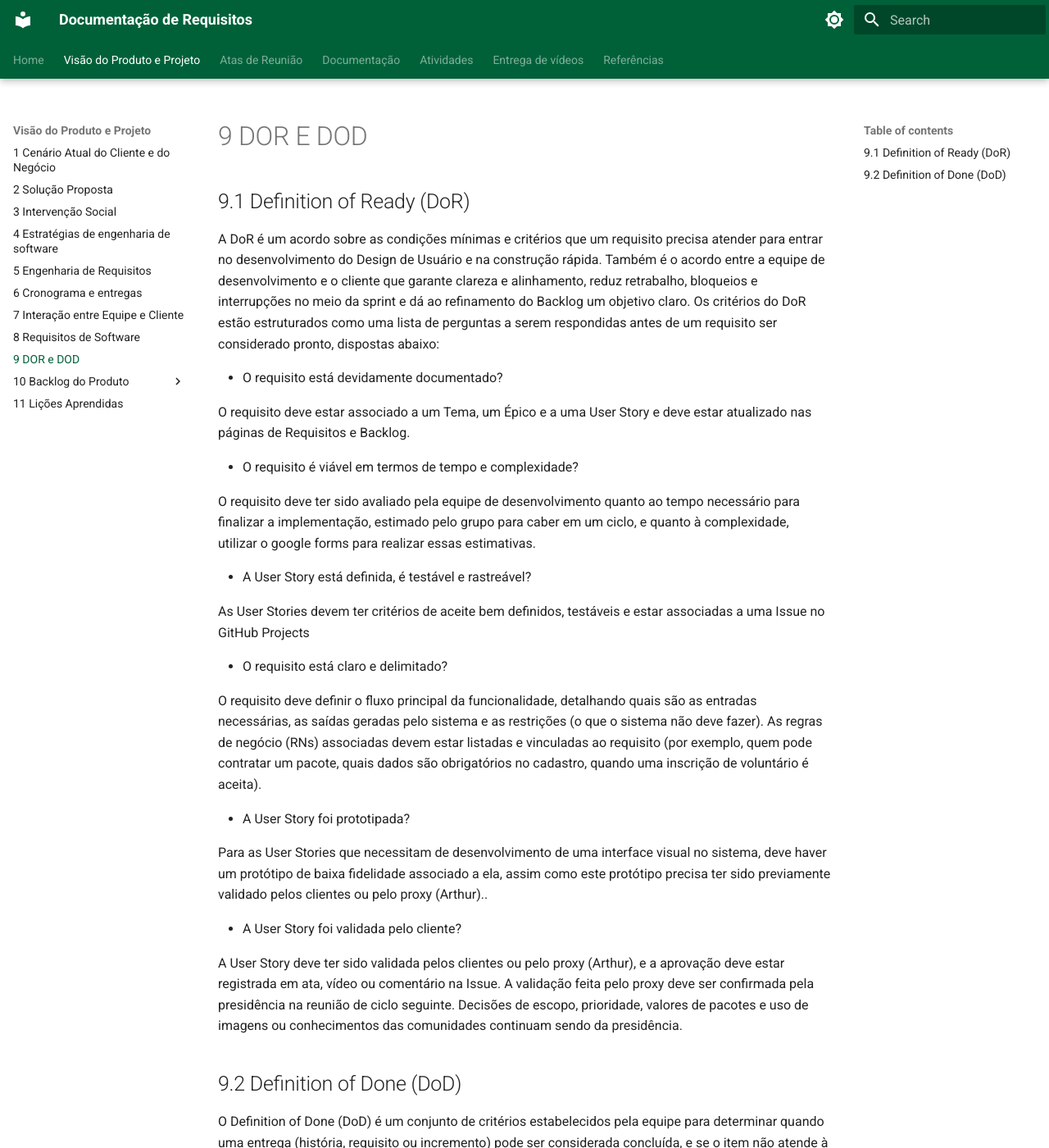
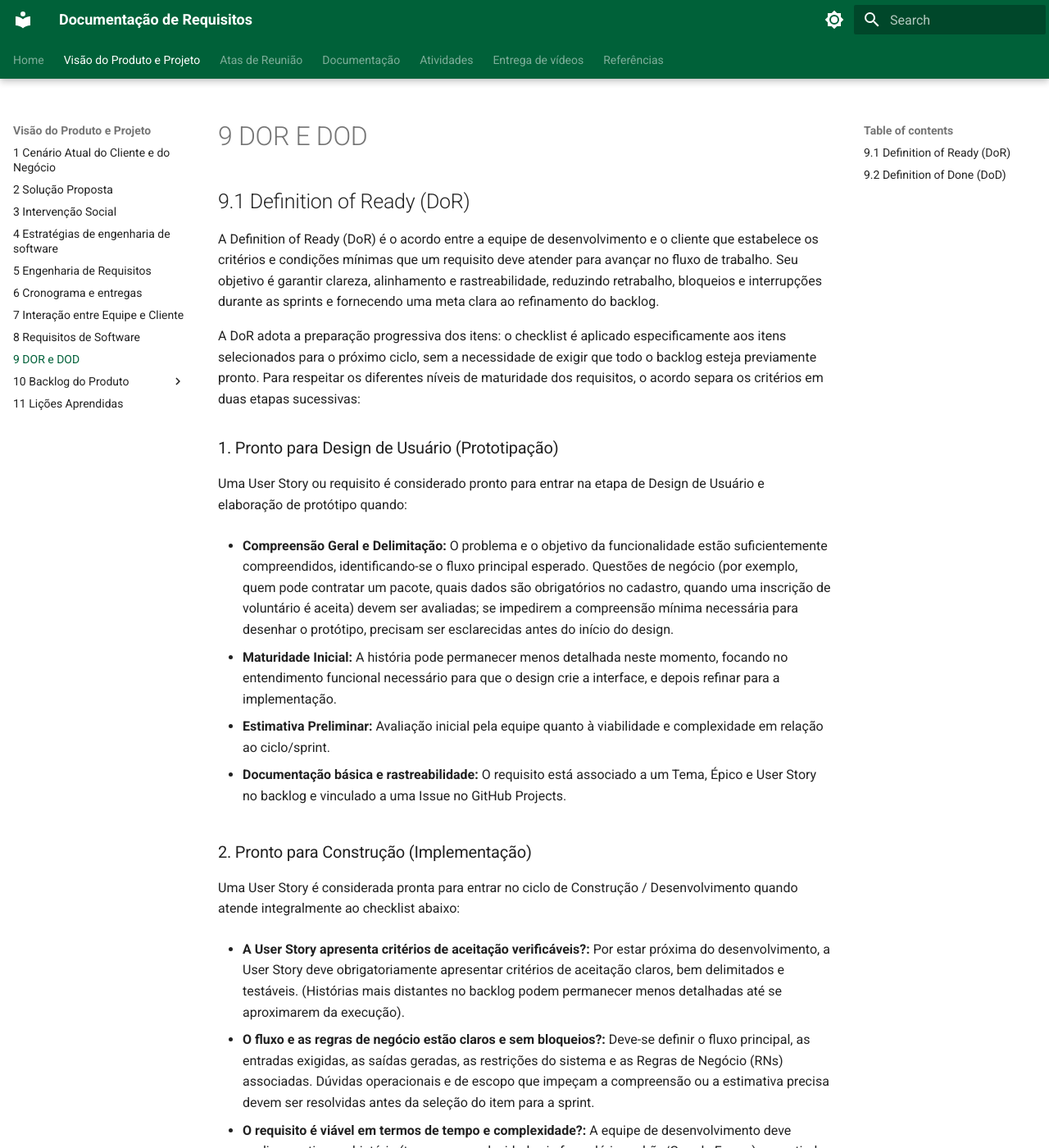
Before and after one commit to mdsreq-fga-unb/REQ-2026.2-T01-IBRADA-NET, an MkDocs documentation site: the page built from docs/documento-visao/9_dor_dod.md, in a window 1280 px wide and 1400 px high. Shown: the whole window at 82% size. Built offline with MkDocs 1.6.1 and Material for MkDocs 9.7.7, drawn with Linux system fonts in a browser that asks for light colours; some of the changed text lies outside the part shown.

Commit message:
Correção da seção de DoR

```diff
--- a/docs/documento-visao/9_dor_dod.md
+++ b/docs/documento-visao/9_dor_dod.md
@@ -1,31 +1,46 @@
 # 9 DOR E DOD
 ## 9.1 Definition of Ready (DoR)
 
-A DoR é um acordo sobre as condições mínimas e critérios que um requisito precisa atender para entrar no desenvolvimento do Design de Usuário e na construção rápida. Também é o acordo entre a equipe de desenvolvimento e o cliente que garante clareza e alinhamento, reduz retrabalho, bloqueios e interrupções no meio da sprint e dá ao refinamento do Backlog um objetivo claro. Os critérios do DoR estão estruturados como uma lista de perguntas a serem respondidas antes de um requisito ser considerado pronto, dispostas abaixo:
+A Definition of Ready (DoR) é o acordo entre a equipe de desenvolvimento e o cliente que estabelece os critérios e condições mínimas que um requisito deve atender para avançar no fluxo de trabalho. Seu objetivo é garantir clareza, alinhamento e rastreabilidade, reduzindo retrabalho, bloqueios e interrupções durante as sprints e fornecendo uma meta clara ao refinamento do backlog.
 
-* O requisito está devidamente documentado?
+A DoR adota a preparação progressiva dos itens: o checklist é aplicado especificamente aos itens selecionados para o próximo ciclo, sem a necessidade de exigir que todo o backlog esteja previamente pronto. Para respeitar os diferentes níveis de maturidade dos requisitos, o acordo separa os critérios em duas etapas sucessivas:
 
- O requisito deve estar associado a um Tema, um Épico e a uma User Story e deve estar atualizado nas páginas de Requisitos e Backlog.
+### 1. Pronto para Design de Usuário (Prototipação)
 
-* O requisito é viável em termos de tempo e complexidade?
+Uma User Story ou requisito é considerado pronto para entrar na etapa de Design de Usuário e elaboração de protótipo quando:
 
- O requisito deve ter sido avaliado pela equipe de desenvolvimento quanto ao tempo necessário para finalizar a implementação, estimado pelo grupo para caber em um ciclo, e quanto à complexidade, utilizar o google forms para realizar essas estimativas.
+* **Compreensão Geral e Delimitação:** O problema e o objetivo da funcionalidade estão suficientemente compreendidos, identificando-se o fluxo principal esperado. Questões de negócio (por exemplo, quem pode contratar um pacote, quais dados são obrigatórios no cadastro, quando uma inscrição de voluntário é aceita) devem ser avaliadas; se impedirem a compreensão mínima necessária para desenhar o protótipo, precisam ser esclarecidas antes do início do design.
 
-* A User Story está definida, é testável e rastreável?
+* **Maturidade Inicial:** A história pode permanecer menos detalhada neste momento, focando no entendimento funcional necessário para que o design crie a interface, e depois refinar para a implementação.
 
- As User Stories devem ter critérios de aceite bem definidos, testáveis e estar associadas a uma Issue no GitHub Projects
+* **Estimativa Preliminar:** Avaliação inicial pela equipe quanto à viabilidade e complexidade em relação ao ciclo/sprint.
 
-* O requisito está claro e delimitado?
+* **Documentação básica e rastreabilidade:** O requisito está associado a um Tema, Épico e User Story no backlog e vinculado a uma Issue no GitHub Projects.
 
- O requisito deve definir o fluxo principal da funcionalidade, detalhando quais são as entradas necessárias, as saídas geradas pelo sistema e as restrições (o que o sistema não deve fazer). As regras de negócio (RNs) associadas devem estar listadas e vinculadas ao requisito (por exemplo, quem pode contratar um pacote, quais dados são obrigatórios no cadastro, quando uma inscrição de voluntário é aceita).
+### 2. Pronto para Construção (Implementação)
+Uma User Story é considerada pronta para entrar no ciclo de Construção / Desenvolvimento quando atende integralmente ao checklist abaixo:
 
-* A User Story foi prototipada?
+* **A User Story apresenta critérios de aceitação verificáveis?:**
+ Por estar próxima do desenvolvimento, a User Story deve obrigatoriamente apresentar critérios de aceitação claros, bem delimitados e testáveis. (Histórias mais distantes no backlog podem permanecer menos detalhadas até se aproximarem da execução).
 
- Para as User Stories que necessitam de desenvolvimento de uma interface visual no sistema, deve haver um protótipo de baixa fidelidade associado a ela, assim como este protótipo precisa ter sido previamente validado pelos clientes ou pelo proxy (Arthur)..
+* **O fluxo e as regras de negócio estão claros e sem bloqueios?:**
+ Deve-se definir o fluxo principal, as entradas exigidas, as saídas geradas, as restrições do sistema e as Regras de Negócio (RNs) associadas. Dúvidas operacionais e de escopo que impeçam a compreensão ou a estimativa precisa devem ser resolvidas antes da seleção do item para a sprint.
 
-* A User Story foi validada pelo cliente?
+* **O requisito é viável em termos de tempo e complexidade?:**
+ A equipe de desenvolvimento deve avaliar e estimar a história (tempo e complexidade via formulário padrão/Google Forms), garantindo que ela é viável para ser concluída dentro de um único ciclo.
 
- A User Story deve ter sido validada pelos clientes ou pelo proxy (Arthur), e a aprovação deve estar registrada em ata, vídeo ou comentário na Issue. A validação feita pelo proxy deve ser confirmada pela presidência na reunião de ciclo seguinte. Decisões de escopo, prioridade, valores de pacotes e uso de imagens ou conhecimentos das comunidades continuam sendo da presidência.
+* **A User Story possui protótipo validado?:**
+ Para itens que envolvem interface visual, deve haver um protótipo associado devidamente validado.
+
+* **A validação e o status de aprovação estão rastreáveis?:**
+ A validação do item deve ficar registrada em ata, vídeo ou comentário na Issue. As decisões devem ser explicitamente identificadas quanto ao seu nível de aprovação:
+    * **Decisões Provisórias:** Acordos e ajustes validados com o proxy (Arthur) são registrados como provisórios.
+    * **Aprovação Institucional:** Validações feitas pelo proxy e decisões reservadas à presidência (escopo, prioridades, valores de pacotes e uso de imagens ou conhecimentos das comunidades) devem ter sua confirmação formal registrada na reunião/ata de ciclo seguinte.
+
+### Aplicação e Registro do Checklist
+
+* **Rastreabilidade por Ciclo:** A verificação dos critérios da DoR deve ser documentada diretamente no GitHub Projects da equipe para cada um dos itens selecionados para a sprint atual, evidenciando o momento em que a história transicionou de "Pronto para Prototipar" para "Pronto para Implementar".
+
 
 ## 9.2 Definition of Done (DoD)
 
```
